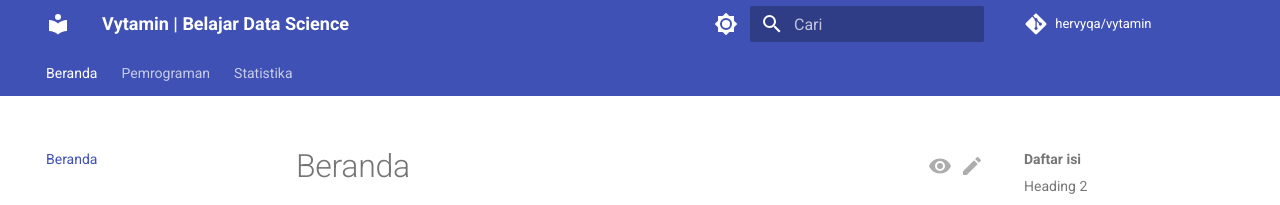
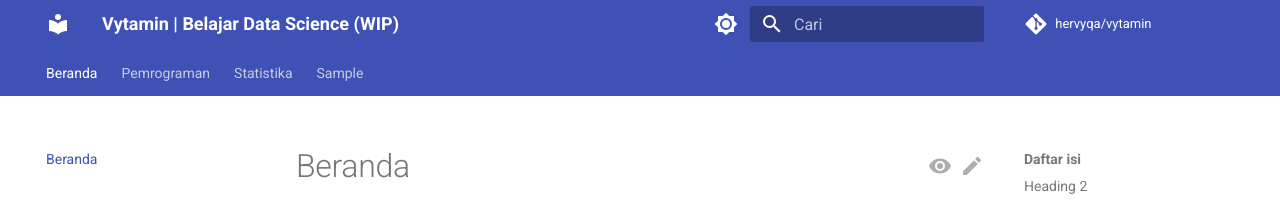
Before and after one commit to hervyqa/dataskill, an MkDocs documentation site: the page built from docs/index.md, in a window 1280 px wide and 961 px high. Shown: the top 205 px of the window. Built offline with MkDocs 1.6.1 and Material for MkDocs 9.7.7, drawn with Linux system fonts in a browser that asks for light colours; comment, search, counter and statistics services are not loaded; part of the change alters nothing that is shown.

Commit message:
reconfigure mkdocs.yml

```diff
--- a/mkdocs.yml
+++ b/mkdocs.yml
@@ -1,58 +1,25 @@
-site_name: Vytamin | Belajar Data Science
+# Project information
+site_name: Vytamin | Belajar Data Science (WIP)
 site_url: https://vytamin.hervyqa.id
+
+# Repository
 repo_name: hervyqa/vytamin
 repo_url: https://github.com/hervyqa/vytamin
 
-nav:
-  - Beranda: index.md
-  - Pemrograman:
-    - SQL:
-      - pemrograman/sql/index.md
-      - SQL dasar: pemrograman/sql/sql-dasar/index.md
-      - Tipe data: pemrograman/sql/tipe-data/index.md
-    - Python:
-      - Python dasar: pemrograman/python/index.md
-    - R:
-      - R dasar: pemrograman/r/index.md
-    - Scala:
-      - Scala dasar: pemrograman/scala/index.md
-    - Julia:
-      - Julia dasar: pemrograman/julia/index.md
-  - Statistika:
-    - Dasar: statistika/dasar/index.md
+# Copyright
+copyright: Copyright &copy; 2023 - Hervy Qurrotul Ainur Rozi
 
-markdown_extensions:
-  - admonition
-  - footnotes
-  - pymdownx.details
-  - pymdownx.inlinehilite
-  - pymdownx.snippets
-  - tables
-  - toc:
-      permalink: "#"
-  - pymdownx.highlight:
-      anchor_linenums: true
-  - pymdownx.tabbed:
-      alternate_style: true
-  - pymdownx.superfences:
-      custom_fences:
-        - name: mermaid
-          class: mermaid
-          format: !!python/name:pymdownx.superfences.fence_code_format
-
-plugins:
-  - tags
-  - search
-
+# Configuration
 theme:
   name: material
   highlightjs: true
   language: id
-  font:
-    text: Roboto
   icon:
     edit: material/pencil
     view: material/eye
+  font:
+    text: Roboto
+    code: Roboto Mono
   features:
     - content.code.annotate
     - content.action.edit
@@ -78,6 +45,15 @@ theme:
         icon: material/brightness-7
         name: Mode gelap
 
+#Plugins
+plugins:
+  - tags
+  - search:
+      separator: '[\s\-,:!=\[\]()"`/]+|\.(?!\d)|&[lg]t;|(?!\b)(?=[A-Z][a-z])'
+  - minify:
+      minify_html: true
+
+# Customization
 extra:
   social:
     - icon: fontawesome/brands/linkedin
@@ -103,4 +79,44 @@ extra:
       apakah pengguna menemukan apa yang mereka cari. Dengan persetujuan Anda,
       Anda membantu kami untuk membuat dokumentasi kami lebih baik.
 
-copyright: Copyright &copy; 2023 - Hervy Qurrotul Ainur Rozi
+# Extensions
+markdown_extensions:
+  - admonition
+  - footnotes
+  - pymdownx.details
+  - pymdownx.inlinehilite
+  - pymdownx.snippets
+  - tables
+  - toc:
+      permalink: "#"
+  - pymdownx.highlight:
+      anchor_linenums: true
+  - pymdownx.tabbed:
+      alternate_style: true
+  - pymdownx.tasklist:
+      custom_checkbox: true
+  - pymdownx.superfences:
+      custom_fences:
+        - name: mermaid
+          class: mermaid
+          format: !!python/name:pymdownx.superfences.fence_code_format
+
+# Page tree
+nav:
+  - Beranda: index.md
+  - Pemrograman:
+    - SQL:
+      - pemrograman/sql/index.md
+      - SQL dasar: pemrograman/sql/sql-dasar/index.md
+      - Tipe data: pemrograman/sql/tipe-data/index.md
+    - Python:
+      - Python dasar: pemrograman/python/index.md
+    - R:
+      - R dasar: pemrograman/r/index.md
+    - Scala:
+      - Scala dasar: pemrograman/scala/index.md
+    - Julia:
+      - Julia dasar: pemrograman/julia/index.md
+  - Statistika:
+    - Dasar: statistika/dasar/index.md
+  - Sample: sample.md
```
